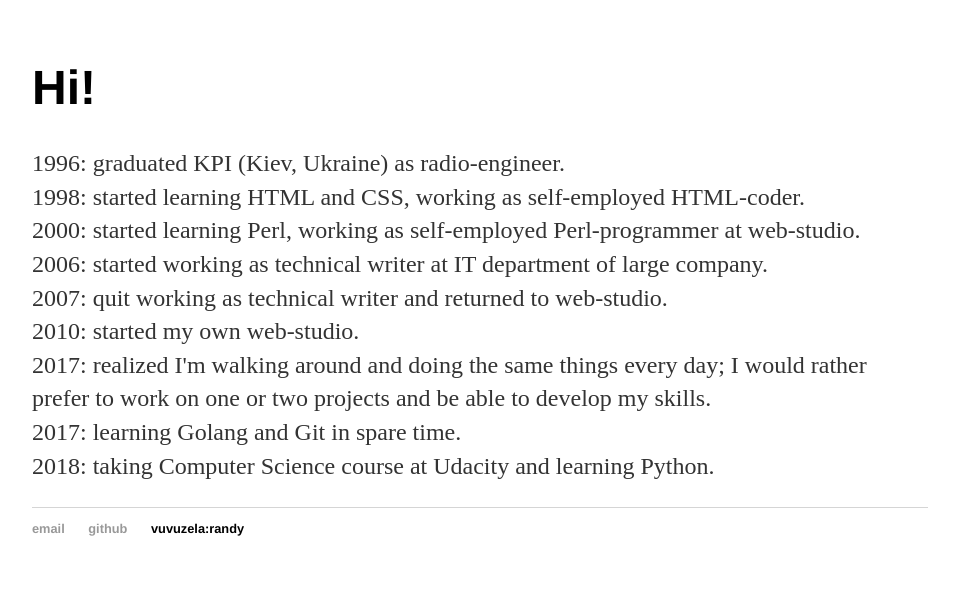
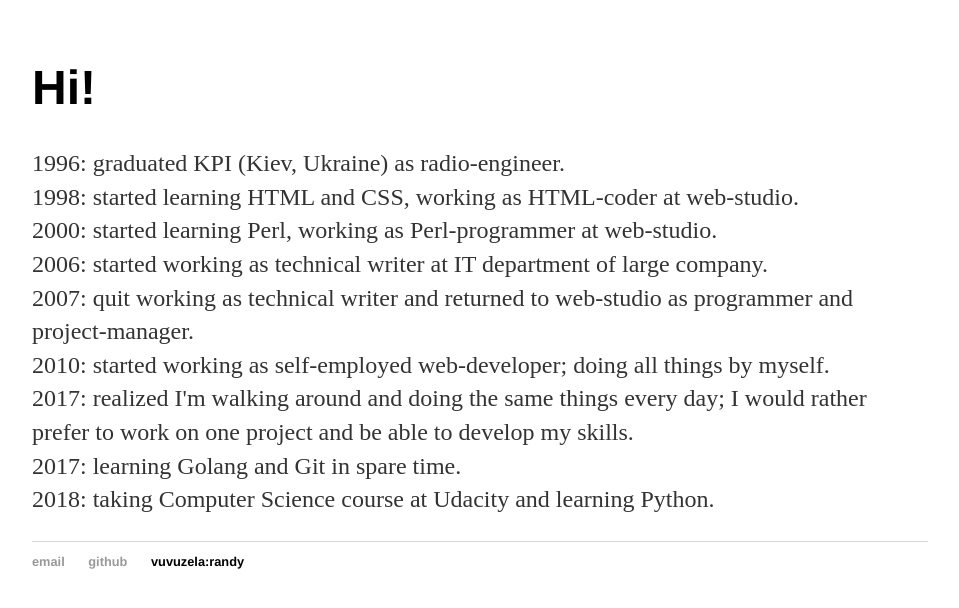
Before and after one commit to aa153/aa153.github.io, a Jekyll site: the page built from index.html, in a window 1280 px wide. Shown: the top 608 px of the page, without its empty margins (160-1119 px from the left). Built offline with Jekyll 4.4.1, drawn with Linux system fonts in a browser that asks for light colours.

Commit message:
Update index.html

```diff
--- a/index.html
+++ b/index.html
@@ -6,12 +6,12 @@ title: agrinevich
 	<h1>Hi!</h1>
 	<p>
 		1996: graduated KPI (Kiev, Ukraine) as radio-engineer.<br>
-		1998: started learning HTML and CSS, working as self-employed HTML-coder.<br>
-		2000: started learning Perl, working as self-employed Perl-programmer at web-studio.<br>
+		1998: started learning HTML and CSS, working as HTML-coder at web-studio.<br>
+		2000: started learning Perl, working as Perl-programmer at web-studio.<br>
 		2006: started working as technical writer at IT department of large company.<br>
-		2007: quit working as technical writer and returned to web-studio.<br>
-		2010: started my own web-studio.<br>
-		2017: realized I'm walking around and doing the same things every day; I would rather prefer to work on one or two projects and be able to develop my skills.<br>
+		2007: quit working as technical writer and returned to web-studio as programmer and project-manager.<br>
+		2010: started working as self-employed web-developer; doing all things by myself.<br>
+		2017: realized I'm walking around and doing the same things every day; I would rather prefer to work on one project and be able to develop my skills.<br>
 		2017: learning Golang and Git in spare time.<br>
 		2018: taking Computer Science course at Udacity and learning Python.
 	</p>
```
